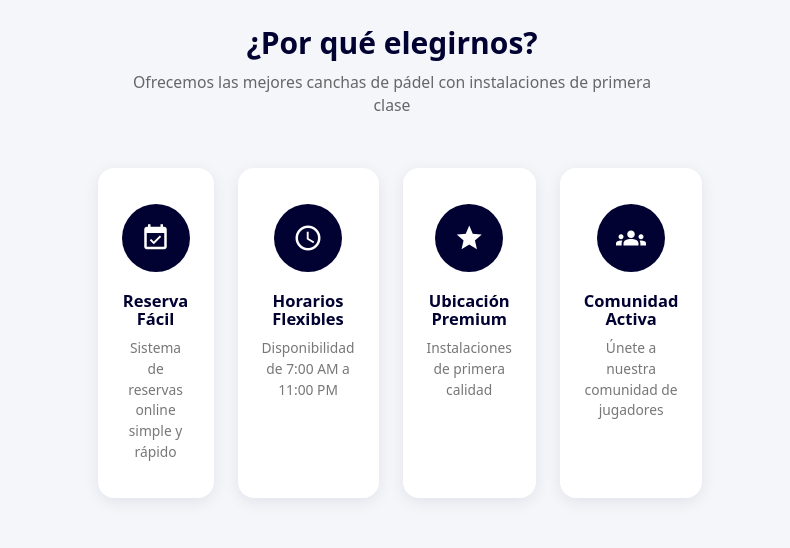
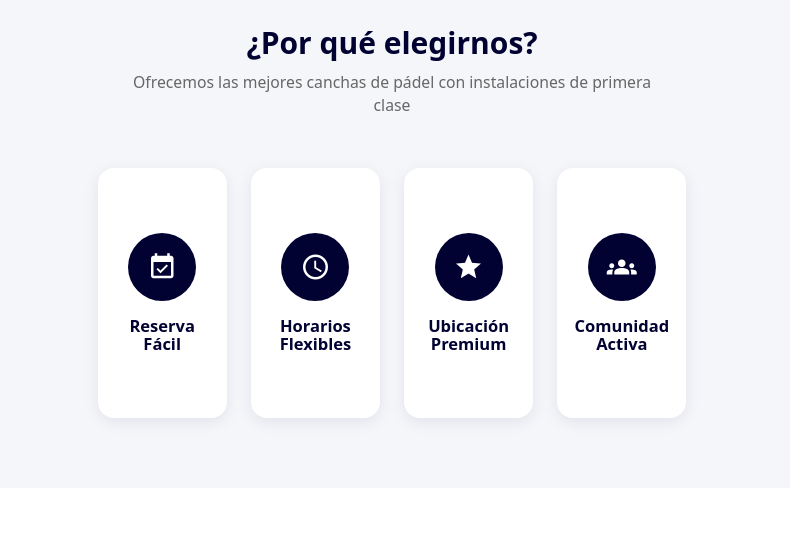
Before and after one commit to DDamashko-6020/PadelZone, a React (Vite) app: page / in a window 1280 px wide. Shown: the part 880-1428 px from the top of the page, without its empty margins (248-1038 px from the left). Built offline with nearby package versions, Linux system fonts and the light colour scheme.

Commit message:
cambio tarjetas flip

```diff
--- a/src/components/Footer/Footer.css
+++ b/src/components/Footer/Footer.css
@@ -1,153 +1,305 @@
 .footer {
+
   background-color: #010231;
+
   color: #ffffff;
+
   padding-top: 60px;
+
 }
 
+
+
 .footer-grid {
+
   display: grid;
+
   grid-template-columns: 2fr 1fr 1fr;
+
   gap: 48px;
+
   padding-bottom: 48px;
+
   border-bottom: 1px solid rgba(255, 255, 255, 0.1);
+
 }
 
+
+
 /* Marca */
+
 .footer-brand .footer-logo {
+
   display: flex;
+
   align-items: center;
+
   gap: 10px;
+
   margin-bottom: 16px;
+
 }
 
+
+
 .footer-brand .footer-logo img {
+
   width: 38px;
+
   height: 38px;
+
   object-fit: contain;
+
   border-radius: 50%;
+
 }
 
+
+
 .footer-brand .footer-logo span {
+
   font-size: 1.4rem;
+
   font-weight: 700;
+
   letter-spacing: 1px;
+
 }
 
+
+
 .footer-brand p {
+
   font-size: 0.9rem;
+
   color: rgba(255, 255, 255, 0.65);
+
   line-height: 1.6;
+
   max-width: 280px;
+
   margin-bottom: 20px;
+
+}
+
+
+
+.footer-socials {
+
+  display: flex;
+
+  gap: 12px;
+
+}
+
+
+
+.footer-socials a {
+
+  width: 38px;
+
+  height: 38px;
+
+  border-radius: 50%;
+
+  border: 1px solid rgba(255, 255, 255, 0.25);
+
+  display: flex;
+
+  align-items: center;
+
+  justify-content: center;
+
+  transition: all 0.3s ease;
+
+}
+
+
+
+.footer-socials a:hover {
+
+  background-color: rgba(255, 255, 255, 0.15);
+
+  border-color: #ffffff;
+
+}
+
+
+
+.footer-socials a i {
+
+  color: #ffffff;
+
+  font-size: 1.1rem;
+
+}
+
+
+
+/* Columnas */
+
+.footer-col h6 {
+
+  font-size: 1rem;
+
+  font-weight: 700;
+
+  letter-spacing: 0.5px;
+
+  margin-bottom: 20px;
+
+  color: #ffffff;
+
+  text-transform: uppercase;
+
+}
+
+
+
+.footer-col ul {
+
+  list-style: none;
+
+  padding: 0;
+
+  margin: 0;
+
+}
+
+
+
+.footer-col ul li {
+
+  display: flex;
+
+  align-items: flex-start;
+
+  gap: 8px;
+
+  font-size: 0.88rem;
+
+  color: rgba(255, 255, 255, 0.65);
+
+  margin-bottom: 12px;
+
+  line-height: 1.5;
+
+}
+
+
+
+.footer-col ul li i {
+
+  font-size: 1rem;
+
+  color: rgba(255, 255, 255, 0.5);
+
+  flex-shrink: 0;
+
+  margin-top: 1px;
+
+}
+
+
+
+.footer-col ul li a {
+
+  color: rgba(255, 255, 255, 0.65);
+
+  display: flex;
+
+  align-items: center;
+
+  gap: 4px;
+
+  transition: color 0.3s ease;
+
+}
+
+
+
+.footer-col ul li a:hover {
+
+  color: #ffffff;
+
+}
+
+
+
+.footer-col ul li a i {
+
+  color: rgba(255, 255, 255, 0.4);
+
+  font-size: 1rem;
+
+}
+
+
+
+/* Barra inferior */
+
+.footer-bottom {
+
+  text-align: center;
+
+  padding: 18px 0;
+
+}
+
+
+
+.footer-bottom p {
+
+  font-size: 0.85rem;
+
+  color: rgba(255, 255, 255, 0.45);
+
+  margin: 0;
+
+}
+
+
+
+/* Responsive */
+
+@media (max-width: 900px) {
+
+  .footer-grid {
+
+    grid-template-columns: 1fr 1fr;
+
+  }
+
+
+
+  .footer-brand {
+
+    grid-column: 1 / -1;
+
+  }
+
+}
+
+
+
+@media (max-width: 500px) {
+
+  .footer-grid {
+
+    grid-template-columns: 1fr;
+
+    gap: 32px;
+
+  }
+
 }
 
 .footer-socials {
+
   display: flex;
+
   gap: 12px;
+
+  justify-content: flex-start;
+
 }
-
-.footer-socials a {
-  width: 38px;
-  height: 38px;
-  border-radius: 50%;
-  border: 1px solid rgba(255, 255, 255, 0.25);
-  display: flex;
-  align-items: center;
-  justify-content: center;
-  transition: all 0.3s ease;
-}
-
-.footer-socials a:hover {
-  background-color: rgba(255, 255, 255, 0.15);
-  border-color: #ffffff;
-}
-
-.footer-socials a i {
-  color: #ffffff;
-  font-size: 1.1rem;
-}
-
-/* Columnas */
-.footer-col h6 {
-  font-size: 1rem;
-  font-weight: 700;
-  letter-spacing: 0.5px;
-  margin-bottom: 20px;
-  color: #ffffff;
-  text-transform: uppercase;
-}
-
-.footer-col ul {
-  list-style: none;
-  padding: 0;
-  margin: 0;
-}
-
-.footer-col ul li {
-  display: flex;
-  align-items: flex-start;
-  gap: 8px;
-  font-size: 0.88rem;
-  color: rgba(255, 255, 255, 0.65);
-  margin-bottom: 12px;
-  line-height: 1.5;
-}
-
-.footer-col ul li i {
-  font-size: 1rem;
-  color: rgba(255, 255, 255, 0.5);
-  flex-shrink: 0;
-  margin-top: 1px;
-}
-
-.footer-col ul li a {
-  color: rgba(255, 255, 255, 0.65);
-  display: flex;
-  align-items: center;
-  gap: 4px;
-  transition: color 0.3s ease;
-}
-
-.footer-col ul li a:hover {
-  color: #ffffff;
-}
-
-.footer-col ul li a i {
-  color: rgba(255, 255, 255, 0.4);
-  font-size: 1rem;
-}
-
-/* Barra inferior */
-.footer-bottom {
-  text-align: center;
-  padding: 18px 0;
-}
-
-.footer-bottom p {
-  font-size: 0.85rem;
-  color: rgba(255, 255, 255, 0.45);
-  margin: 0;
-}
-
-/* Responsive */
-@media (max-width: 900px) {
-  .footer-grid {
-    grid-template-columns: 1fr 1fr;
-  }
-
-  .footer-brand {
-    grid-column: 1 / -1;
-  }
-}
-
-@media (max-width: 500px) {
-  .footer-grid {
-    grid-template-columns: 1fr;
-    gap: 32px;
-  }
-}
-.footer-socials {
-  display: flex;
-  gap: 12px;
-  justify-content: flex-start;
-}
--- a/src/components/WhyUs/WhyUs.css
+++ b/src/components/WhyUs/WhyUs.css
@@ -28,18 +28,80 @@
   gap: 24px;
 }
 
+.whyus-card-wrapper {
+  perspective: 1000px;
+  height: 250px;
+}
+
 .whyus-card {
-  background-color: #ffffff;
+  width: 100%;
+  height: 100%;
+  position: relative;
+  transform-style: preserve-3d;
+  transition: transform 0.6s ease;
+  cursor: pointer;
+}
+
+/* Primero tambalea, luego queda girada */
+.whyus-card-wrapper:hover .whyus-card {
+  animation: wobbleFlip 0.6s ease forwards;
+}
+
+@keyframes wobbleFlip {
+  0%   { transform: rotateY(0deg); }
+  25%  { transform: rotateY(-20deg); }
+  50%  { transform: rotateY(15deg); }
+  75%  { transform: rotateY(-8deg); }
+  100% { transform: rotateY(180deg); }
+}
+
+.whyus-front,
+.whyus-back {
+  position: absolute;
+  width: 100%;
+  height: 100%;
+  backface-visibility: hidden;
+  -webkit-backface-visibility: hidden;
   border-radius: 16px;
-  padding: 36px 24px;
+  display: flex;
+  flex-direction: column;
+  align-items: center;
+  justify-content: center;
+  padding: 24px;
   text-align: center;
   box-shadow: 0 4px 16px rgba(1, 2, 49, 0.08);
-  transition: transform 0.3s ease, box-shadow 0.3s ease;
 }
 
-.whyus-card:hover {
-  transform: translateY(-6px);
-  box-shadow: 0 8px 24px rgba(1, 2, 49, 0.15);
+.whyus-front {
+  background-color: #ffffff;
+}
+
+.whyus-back {
+  background-color: #010231;
+  color: #ffffff;
+  transform: rotateY(180deg);
+}
+
+.whyus-back .whyus-icon-circle {
+  background-color: #ffffff;
+}
+
+.whyus-back .whyus-icon-circle i {
+  color: #010231;
+}
+
+.whyus-back h5 {
+  color: #ffffff;
+  margin: 12px 0 8px 0;
+}
+
+.whyus-back p {
+  color: rgba(255,255,255,0.85);
+  font-size: 0.95rem;
+  font-weight: 600;
+  line-height: 1.5;
+  margin: 0;
+    white-space: pre-line;
 }
 
 .whyus-icon-circle {
@@ -50,7 +112,8 @@
   display: flex;
   align-items: center;
   justify-content: center;
-  margin: 0 auto 20px auto;
+  margin-bottom: 16px;
+  flex-shrink: 0;
 }
 
 .whyus-icon-circle i {
@@ -58,21 +121,13 @@
   font-size: 2rem;
 }
 
-.whyus-card h5 {
+.whyus-front h5 {
   font-size: 1.1rem;
   font-weight: 700;
   color: #010231;
-  margin: 0 0 10px 0;
+  margin: 0;
 }
 
-.whyus-card p {
-  font-size: 0.92rem;
-  color: #777;
-  margin: 0;
-  line-height: 1.5;
-}
-
-/* Responsive */
 @media (max-width: 900px) {
   .whyus-grid {
     grid-template-columns: repeat(2, 1fr);
--- a/src/components/WhyUs/WhyUs.jsx
+++ b/src/components/WhyUs/WhyUs.jsx
@@ -4,22 +4,22 @@ const reasons = [
   {
     icon: 'event_available',
     title: 'Reserva Fácil',
-    desc: 'Sistema de reservas online simple y rápido'
+    desc: 'Garantice su espacio para partidos o eventos especiales con nuestro sistema de reserva inmediata.'
   },
   {
     icon: 'schedule',
     title: 'Horarios Flexibles',
-    desc: 'Disponibilidad de 7:00 AM a 11:00 PM'
+    desc: 'Disponibilidad  \n 7:00AM a 11:00PM \n todos los días del año.'
   },
   {
     icon: 'star',
     title: 'Ubicación Premium',
-    desc: 'Instalaciones de primera calidad'
+    desc: 'Instalaciones de élite con canchas de nivel profesional en la zona más exclusiva.'
   },
   {
     icon: 'groups',
     title: 'Comunidad Activa',
-    desc: 'Únete a nuestra comunidad de jugadores'
+    desc: 'Únete a más de 500 jugadores activos.\n'
   }
 ]
 
@@ -27,7 +27,6 @@ function WhyUs() {
   return (
     <section className="whyus-section">
       <div className="container">
-
         <div className="whyus-header">
           <h2>¿Por qué elegirnos?</h2>
           <p>Ofrecemos las mejores canchas de pádel con instalaciones de primera clase</p>
@@ -35,16 +34,30 @@ function WhyUs() {
 
         <div className="whyus-grid">
           {reasons.map((item, i) => (
-            <div className="whyus-card" key={i}>
-              <div className="whyus-icon-circle">
-                <i className="material-icons">{item.icon}</i>
+            <div className="whyus-card-wrapper" key={i}>
+
+              <div className="whyus-card">
+
+                {/* Frente */}
+                <div className="whyus-front">
+                  <div className="whyus-icon-circle">
+                    <i className="material-icons">{item.icon}</i>
+                  </div>
+                  <h5>{item.title}</h5>
+                </div>
+
+                {/* Reverso */}
+                <div className="whyus-back">
+                  <div className="whyus-icon-circle">
+                    <i className="material-icons">{item.icon}</i>
+                  </div>
+                  <p>{item.desc}</p>
+                </div>
+
               </div>
-              <h5>{item.title}</h5>
-              <p>{item.desc}</p>
             </div>
           ))}
         </div>
-
       </div>
     </section>
   )
```
